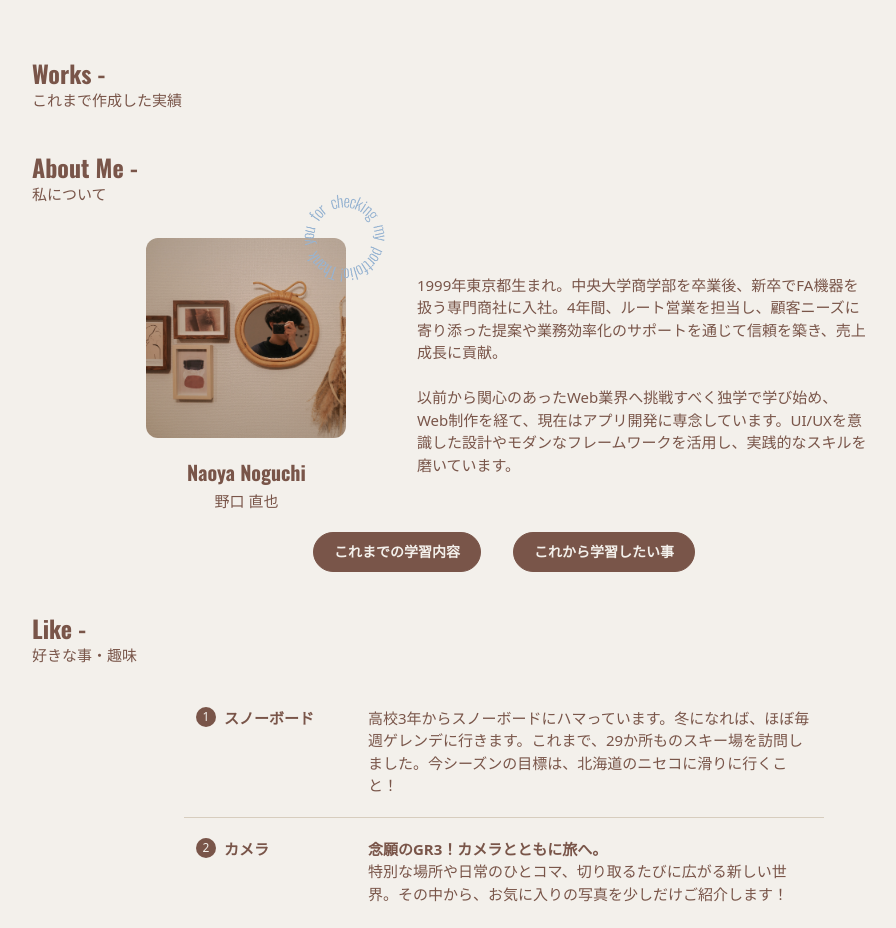
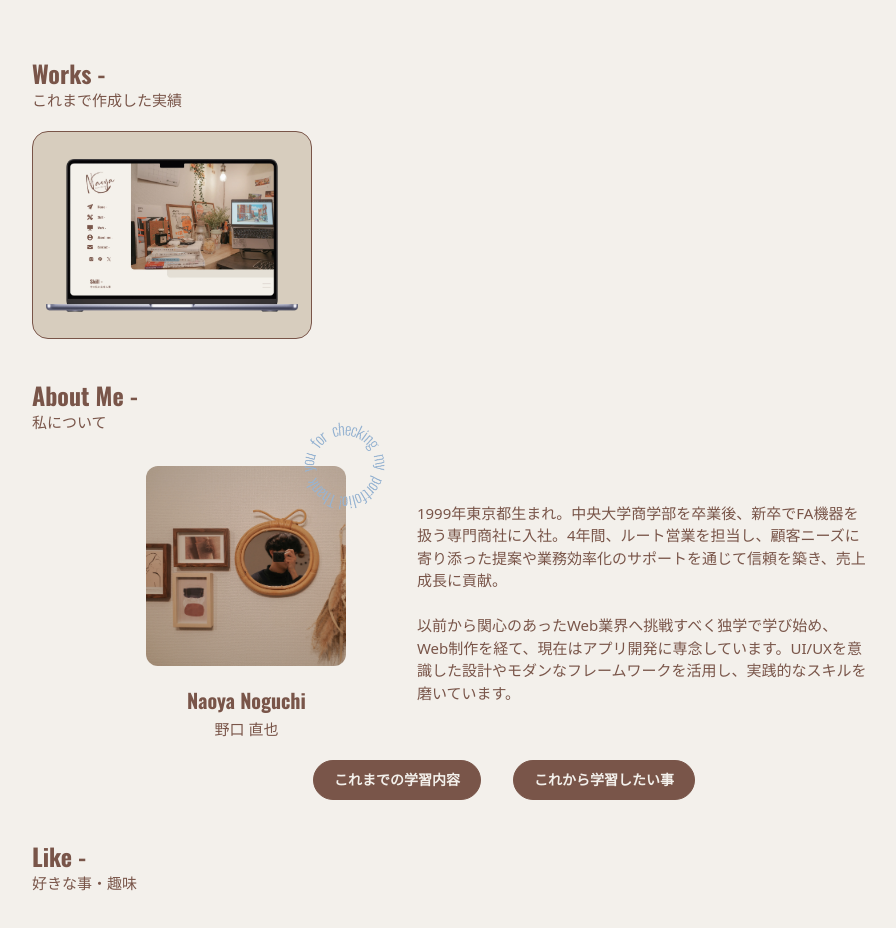
Before and after one commit to Naoya-0213/My-Portfolio-site-_ver.2, a Next.js app: page / in a window 1280 px wide. Shown: the part 940-1868 px from the top of the page, without its empty margins (136-1032 px from the left). Built offline with nearby package versions, Linux system fonts and the light colour scheme.

Commit message:
更新_20251010_22-24

```diff
--- /dev/null
+++ b/src/app/components/atoms/work_swiper_slide/WorkSwiperSlide.tsx
@@ -0,0 +1,34 @@
+import Image from "next/image";
+
+type WorkSwiperSlideProps = {
+  pc_img: string;
+  sp_img: string;
+};
+
+const WorkSwiperSlide = ({ pc_img, sp_img }: WorkSwiperSlideProps) => {
+  return (
+    <div className="pc:w-70 pc:h-52 relative flex h-60 w-80 items-center justify-center rounded-2xl border border-[#795549] bg-[#D7CDBE] p-3">
+      {/* PC画像 */}
+      <div className="pc:w-80 relative aspect-[260/156] w-70">
+        <Image
+          src={pc_img}
+          alt="サイトイメージ画像pc"
+          fill
+          style={{ objectFit: "contain" }}
+        />
+      </div>
+
+      {/* SP画像 */}
+      <div className="pc:w-20 absolute w-16">
+        <Image
+          src={sp_img}
+          alt="サイトイメージ画像pc"
+          fill
+          style={{ objectFit: "contain" }}
+        />
+      </div>
+    </div>
+  );
+};
+
+export default WorkSwiperSlide;
--- a/src/app/components/organisms/main/work/SectionWork.tsx
+++ b/src/app/components/organisms/main/work/SectionWork.tsx
@@ -1,10 +1,19 @@
+import WorkSwiperSlide from "@/app/components/atoms/work_swiper_slide/WorkSwiperSlide";
 import SectionCard from "@/app/components/molecules/section_card/SectionCard";
 
 const SectionWork = () => {
   return (
     <div>
       <SectionCard title="Works -" subTitle="これまで作成した実績">
-        <div></div>
+        {/* ページネーション */}
+        <div className="mt-5">
+          <div>
+            <WorkSwiperSlide
+              pc_img="/img/section_work/naoya-portfolio/naoya-portfolio-pc.png"
+              sp_img="/img/section_work/naoya-portfolio/naoya-portfolio.png"
+            />
+          </div>
+        </div>
       </SectionCard>
     </div>
   );
--- a/src/const/learningHistory.tsx
+++ b/src/const/learningHistory.tsx
@@ -80,7 +80,7 @@ export const learningHistory = [
       "React & Next.jsを用いた記事投稿アプリをチームで開発。GitHubでのレビュー・ブランチ運用を経験し、実務を想定した開発フローを学ぶ。",
   },
   {
-    date: "2025年7月",
+    date: "2025年6月",
     title: "個人開発アプリ「がまん貯金」制作開始",
     description:
       "React & Next.js & Supabase を使用し、節約習慣化アプリを企画・設計・開発。フロント〜バックエンドまで一貫して実装し、UI/UX設計・状態管理・データベース連携などを実践。（詳細はポートフォリオ内「Works」参照）",
```
